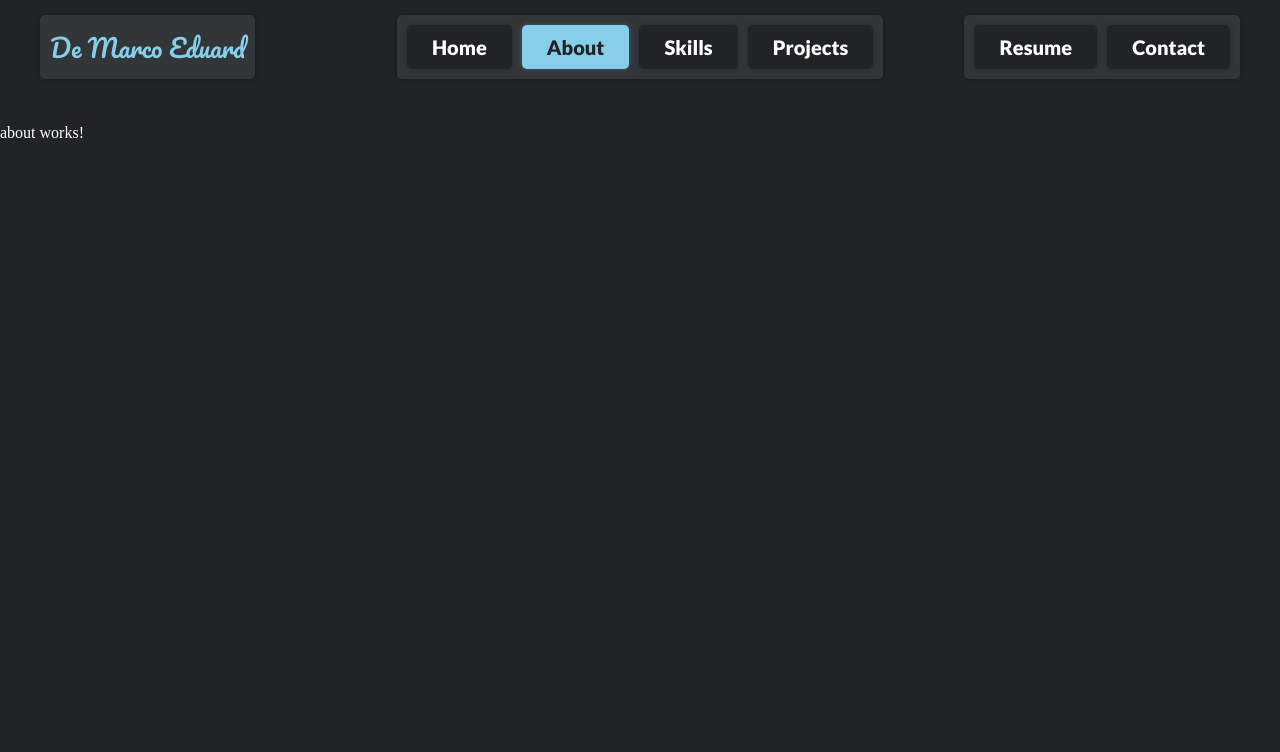
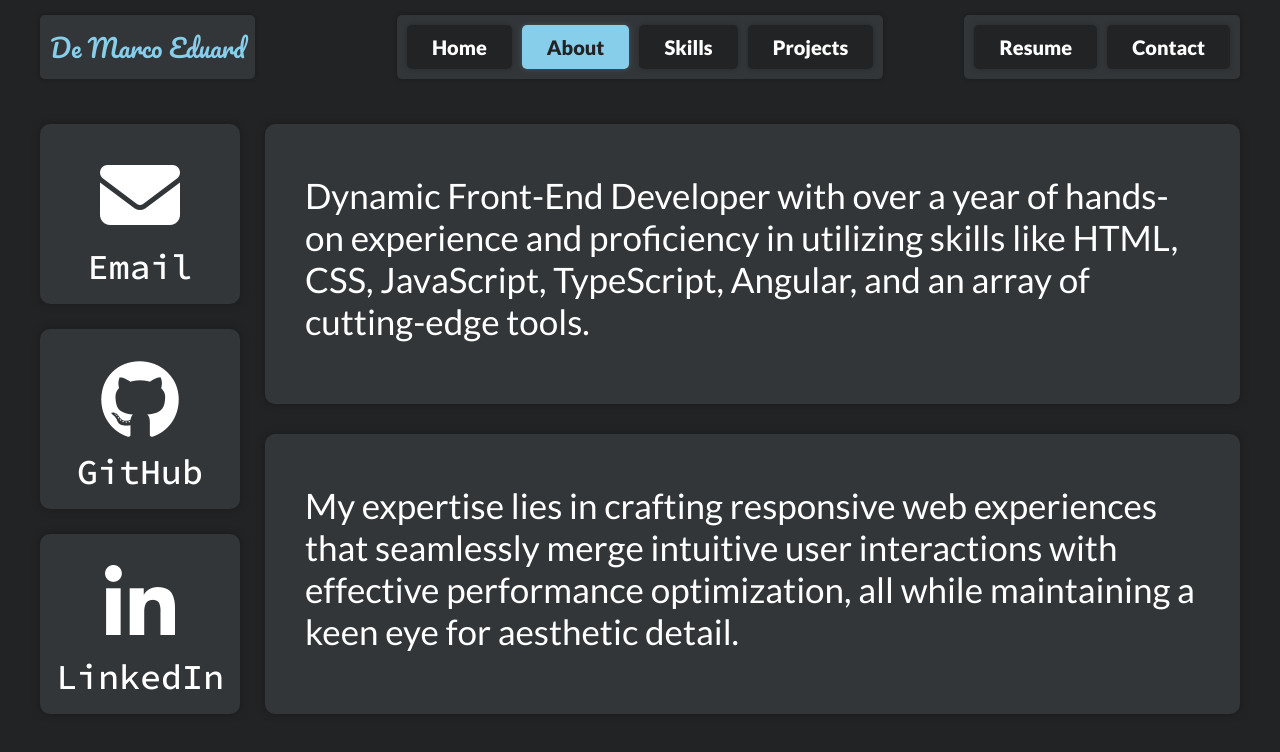
Before and after one commit to demarcoeduard/portfolio, an Angular app: page /about in a window 1280 px wide. Shown: the top 752 px of the page. Built offline with nearby package versions, Linux system fonts and the light colour scheme.

Commit message:
finalized about component

```diff
--- a/src/app/about/about.component.css
+++ b/src/app/about/about.component.css
@@ -0,0 +1,147 @@
+section {
+  max-width: 1440px;
+  padding: 0px 20px;
+  margin: auto;
+  display: flex;
+  gap: 25px;
+}
+
+.card {
+  background-color: var(--main-color);
+  border-radius: 10px;
+  box-shadow: 0 0 10px rgba(0, 0, 0, 25%);
+}
+
+.links {
+  display: flex;
+  flex-direction: column;
+  gap: 25px;
+}
+
+.link-card {
+  width: 210px;
+  height: 190px;
+  padding-bottom: 20px;
+  display: flex;
+  flex-direction: column;
+  justify-content: flex-end;
+  align-items: center;
+  transition: .2s all ease-out;
+}
+
+.link-card:hover {
+  color: var(--action-color);
+  box-shadow: 0 0 25px rgba(0, 0, 0, 25%);
+}
+
+i {
+  font-size: 80px;
+  margin-bottom: 10px;
+}
+
+.source-code-pro-medium {
+  font-size: 35px;
+}
+
+.about {
+  display: flex;
+  flex-direction: column;
+  gap: 30px;
+}
+
+.about-card {
+  width: 1165px;
+  height: 295px;
+  padding: 50px 40px;
+}
+
+.lato-regular {
+  font-size: 40px;
+}
+
+/* MEDIA */
+
+@media (width < 1440px) {
+  section {
+    max-width: 1240px;
+  }
+
+  .link-card {
+    width: 200px;
+    height: 180px;
+    padding-bottom: 15px;
+  }
+
+  .about-card {
+    width: 975px;
+    height: 280px;
+  }
+
+  .lato-regular {
+    font-size: 35px;
+  }
+}
+
+@media (width < 1240px) {
+  section {
+    max-width: 1040px;
+    gap: 20px;
+  }
+
+  .links, .about {
+    gap: 20px;
+  }
+
+  .link-card {
+    width: 180px;
+    height: 160px;
+  }
+
+  i {
+    font-size: 70px;
+  }
+
+  .source-code-pro-medium {
+    font-size: 30px;
+  }
+
+  .about-card {
+    width: 800px;
+    height: 250px;
+    padding: 50px 20px;
+  }
+
+  .lato-regular {
+    font-size: 30px;
+  }
+}
+
+@media (width < 1040px) {
+  section {
+    max-width: 440px;
+    flex-direction: column-reverse;
+  }
+
+  .link-card {
+    width: 100%;
+    height: 100px;
+    padding: 10px;
+    flex-direction: row-reverse;
+    justify-content: space-between;
+    align-items: center;
+  }
+
+  i {
+    margin: 0px;
+  }
+
+  .about-card {
+    width: 100%;
+    height: fit-content;
+    padding: 10px;
+  }
+
+  .lato-regular {
+    font-size: 16px;
+  }
+}
--- a/src/app/about/about.component.html
+++ b/src/app/about/about.component.html
@@ -1 +1,32 @@
-<p>about works!</p>
+<section>
+  <div class="links">
+    <a href="mailto:demarcoeduard@gmail.com" class="card link-card">
+      <i class="fa-solid fa-envelope"></i>
+      <p class="source-code-pro-medium">Email</p>
+    </a>
+    <a href="https://github.com/demarcoeduard" target="_blank" class="card link-card">
+      <i class="fa-brands fa-github"></i>
+      <p class="source-code-pro-medium">GitHub</p>
+    </a>
+    <a href="https://www.linkedin.com/in/de-marco-eduard/" target="_blank" class="card link-card">
+      <i class="fa-brands fa-linkedin-in"></i>
+      <p class="source-code-pro-medium">LinkedIn</p>
+    </a>
+  </div>
+  <div class="about">
+    <div class="card about-card">
+      <p class="lato-regular">
+        Dynamic Front-End Developer with over a year of hands-on experience and
+        proficiency in utilizing skills like HTML, CSS, JavaScript, TypeScript,
+        Angular, and an array of cutting-edge tools.
+      </p>
+    </div>
+    <div class="card about-card">
+      <p class="lato-regular">
+        My expertise lies in crafting responsive web experiences that seamlessly
+        merge intuitive user interactions with effective performance optimization,
+        all while maintaining a keen eye for aesthetic detail.
+      </p>
+    </div>
+  </div>
+</section>
```
